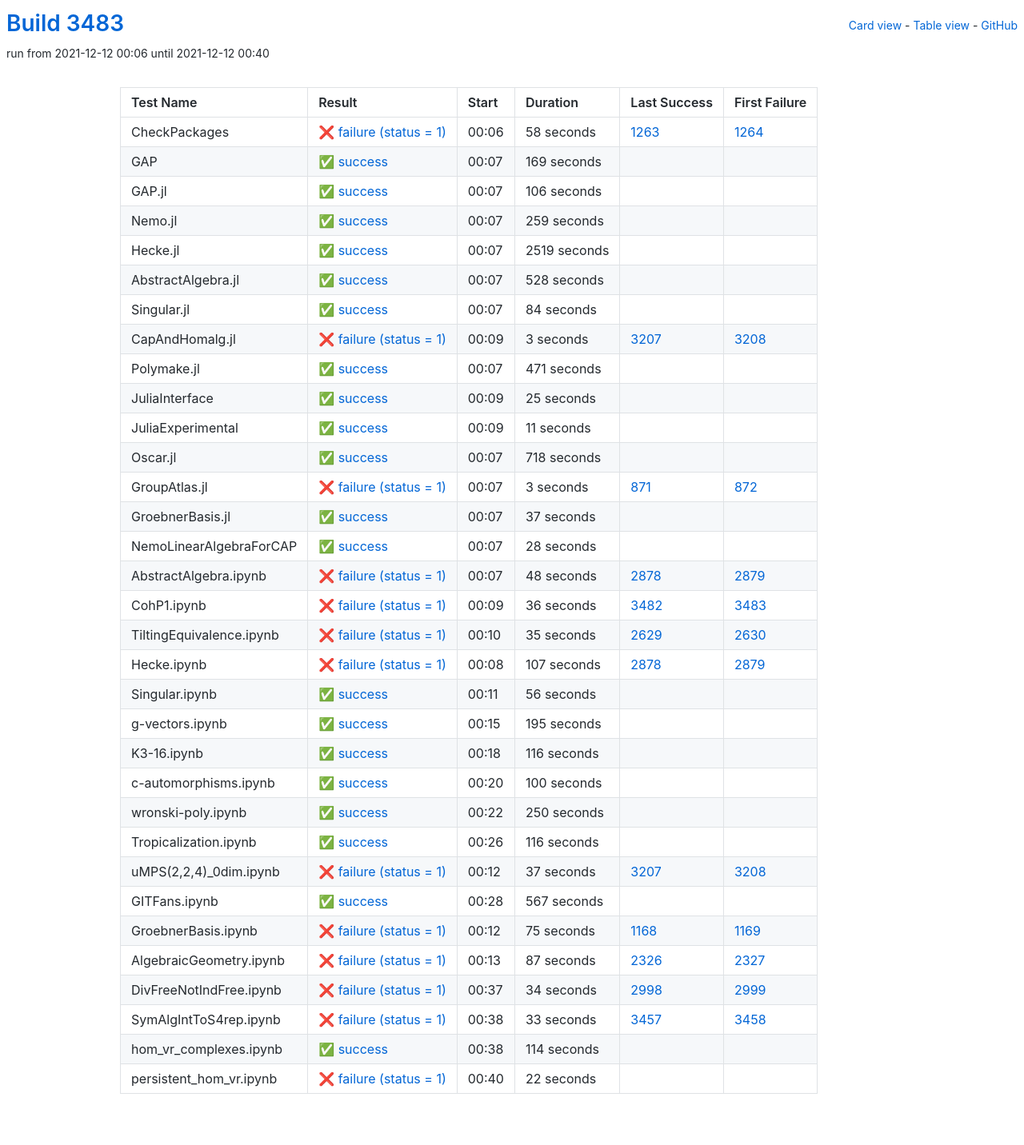
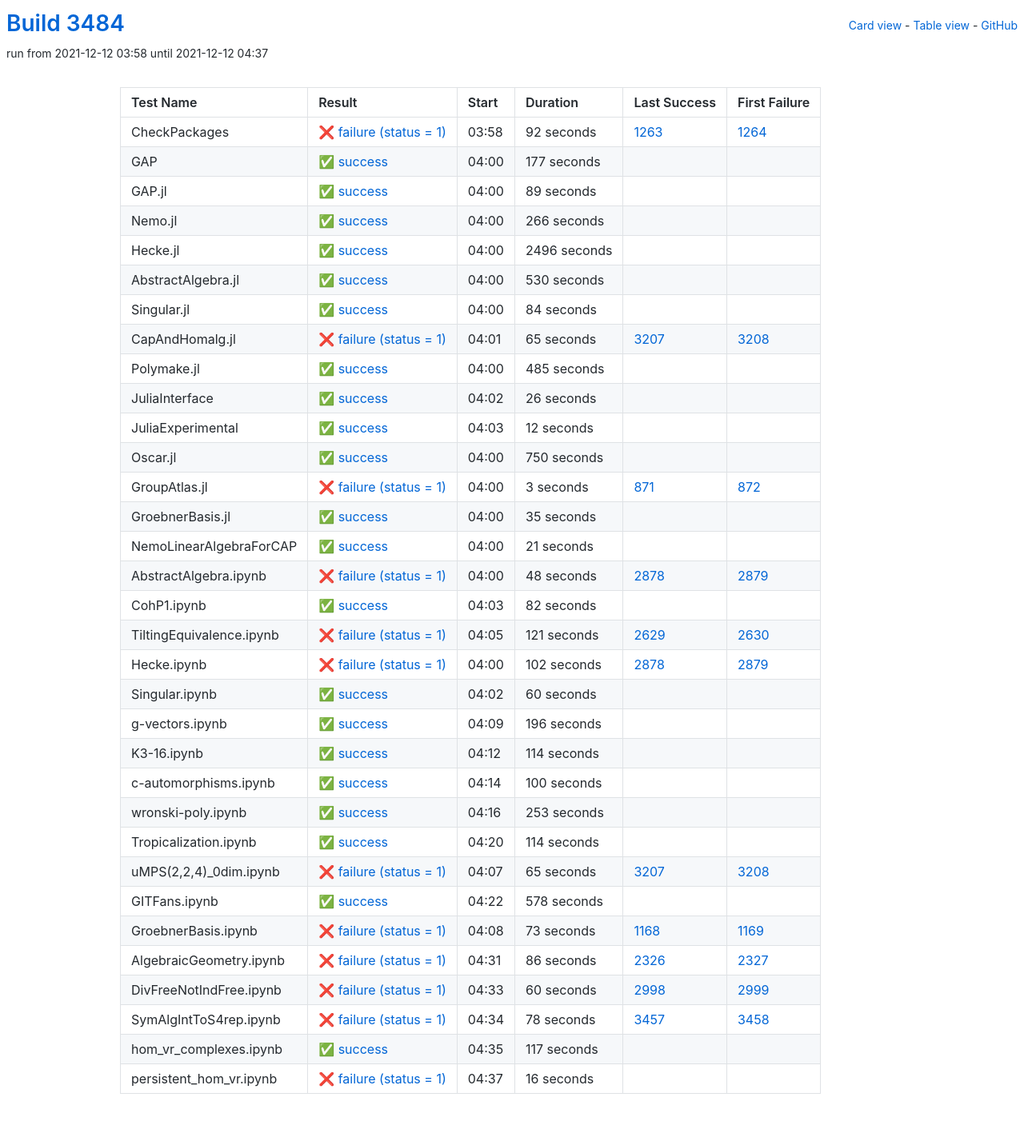
Before and after one commit to oscar-system/oscar-ci-status-stable, a Jekyll site: the page built from table.html, in a window 1280 px wide. Shown: the whole page at 80% size. Built offline with Jekyll 4.4.1, drawn with Linux system fonts in a browser that asks for light colours.

Commit message:
Build #3484

```diff
--- a/_data/ci.yml
+++ b/_data/ci.yml
@@ -1,6 +1,6 @@
 ---
-build: 3483
-build_url: https://oscarci.mathematik.uni-kl.de/job/oscar-stable/3483/
+build: 3484
+build_url: https://oscarci.mathematik.uni-kl.de/job/oscar-stable/3484/
 job: oscar-stable
 organization: oscar-system
 repo: oscar-ci-status-stable
@@ -8,80 +8,80 @@ repourl: https://github.com/oscar-system/oscar-ci-status-stable
 tests:
 - name: CheckPackages
   id: checkpackages
-  log: https://oscarci.mathematik.uni-kl.de/job/oscar-stable/3483/artifact/logs/build-3483/CheckPackages.log
-  start: 2021-12-12 00:06
+  log: https://oscarci.mathematik.uni-kl.de/job/oscar-stable/3484/artifact/logs/build-3484/CheckPackages.log
+  start: 2021-12-12 03:58
   success: false
   exitcode: 1
   status: failure
-  duration: 58
+  duration: 92
   last_success: 1263
   last_success_url: https://oscarci.mathematik.uni-kl.de/job/oscar-stable/1263/
   first_failure: 1264
   first_failure_url: https://oscarci.mathematik.uni-kl.de/job/oscar-stable/1264/
 - name: GAP
   id: gap
-  log: https://oscarci.mathematik.uni-kl.de/job/oscar-stable/3483/artifact/logs/build-3483/GAP.log
-  start: 2021-12-12 00:07
+  log: https://oscarci.mathematik.uni-kl.de/job/oscar-stable/3484/artifact/logs/build-3484/GAP.log
+  start: 2021-12-12 04:00
   success: true
   exitcode: 0
   status: success
-  duration: 169
+  duration: 177
   last_success: false
   last_success_url:
   first_failure: false
   first_failure_url:
 - name: GAP.jl
   id: gap-jl
-  log: https://oscarci.mathematik.uni-kl.de/job/oscar-stable/3483/artifact/logs/build-3483/GAP.jl.log
-  start: 2021-12-12 00:07
+  log: https://oscarci.mathematik.uni-kl.de/job/oscar-stable/3484/artifact/logs/build-3484/GAP.jl.log
+  start: 2021-12-12 04:00
   success: true
   exitcode: 0
   status: success
-  duration: 106
+  duration: 89
   last_success: false
   last_success_url:
   first_failure: false
   first_failure_url:
 - name: Nemo.jl
   id: nemo-jl
-  log: https://oscarci.mathematik.uni-kl.de/job/oscar-stable/3483/artifact/logs/build-3483/Nemo.jl.log
-  start: 2021-12-12 00:07
+  log: https://oscarci.mathematik.uni-kl.de/job/oscar-stable/3484/artifact/logs/build-3484/Nemo.jl.log
+  start: 2021-12-12 04:00
   success: true
   exitcode: 0
   status: success
-  duration: 259
+  duration: 266
   last_success: false
   last_success_url:
   first_failure: false
   first_failure_url:
 - name: Hecke.jl
   id: hecke-jl
-  log: https://oscarci.mathematik.uni-kl.de/job/oscar-stable/3483/artifact/logs/build-3483/Hecke.jl.log
-  start: 2021-12-12 00:07
+  log: https://oscarci.mathematik.uni-kl.de/job/oscar-stable/3484/artifact/logs/build-3484/Hecke.jl.log
+  start: 2021-12-12 04:00
   success: true
   exitcode: 0
   status: success
-  duration: 2519
+  duration: 2496
   last_success: false
   last_success_url:
   first_failure: false
   first_failure_url:
 - name: AbstractAlgebra.jl
   id: abstractalgebra-jl
-  log: https://oscarci.mathematik.uni-kl.de/job/oscar-stable/3483/artifact/logs/build-3483/AbstractAlgebra.jl.log
-  start: 2021-12-12 00:07
+  log: https://oscarci.mathematik.uni-kl.de/job/oscar-stable/3484/artifact/logs/build-3484/AbstractAlgebra.jl.log
+  start: 2021-12-12 04:00
   success: true
   exitcode: 0
   status: success
-  duration: 528
+  duration: 530
   last_success: false
   last_success_url:
   first_failure: false
   first_failure_url:
 - name: Singular.jl
   id: singular-jl
-  log: https://oscarci.mathematik.uni-kl.de/job/oscar-stable/3483/artifact/logs/build-3483/Singular.jl.log
-  start: 2021-12-12 00:07
+  log: https://oscarci.mathematik.uni-kl.de/job/oscar-stable/3484/artifact/logs/build-3484/Singular.jl.log
+  start: 2021-12-12 04:00
   success: true
   exitcode: 0
   status: success
@@ -92,68 +92,68 @@ tests:
   first_failure_url:
 - name: CapAndHomalg.jl
   id: capandhomalg-jl
-  log: https://oscarci.mathematik.uni-kl.de/job/oscar-stable/3483/artifact/logs/build-3483/CapAndHomalg.jl.log
-  start: 2021-12-12 00:09
+  log: https://oscarci.mathematik.uni-kl.de/job/oscar-stable/3484/artifact/logs/build-3484/CapAndHomalg.jl.log
+  start: 2021-12-12 04:01
   success: false
   exitcode: 1
   status: failure
-  duration: 3
+  duration: 65
   last_success: 3207
   last_success_url: https://oscarci.mathematik.uni-kl.de/job/oscar-stable/3207/
   first_failure: 3208
   first_failure_url: https://oscarci.mathematik.uni-kl.de/job/oscar-stable/3208/
 - name: Polymake.jl
   id: polymake-jl
-  log: https://oscarci.mathematik.uni-kl.de/job/oscar-stable/3483/artifact/logs/build-3483/Polymake.jl.log
-  start: 2021-12-12 00:07
+  log: https://oscarci.mathematik.uni-kl.de/job/oscar-stable/3484/artifact/logs/build-3484/Polymake.jl.log
+  start: 2021-12-12 04:00
   success: true
   exitcode: 0
   status: success
-  duration: 471
+  duration: 485
   last_success: false
   last_success_url:
   first_failure: false
   first_failure_url:
 - name: JuliaInterface
   id: juliainterface
-  log: https://oscarci.mathematik.uni-kl.de/job/oscar-stable/3483/artifact/logs/build-3483/JuliaInterface.log
-  start: 2021-12-12 00:09
+  log: https://oscarci.mathematik.uni-kl.de/job/oscar-stable/3484/artifact/logs/build-3484/JuliaInterface.log
+  start: 2021-12-12 04:02
   success: true
   exitcode: 0
   status: success
-  duration: 25
+  duration: 26
   last_success: false
   last_success_url:
   first_failure: false
   first_failure_url:
 - name: JuliaExperimental
   id: juliaexperimental
-  log: https://oscarci.mathematik.uni-kl.de/job/oscar-stable/3483/artifact/logs/build-3483/JuliaExperimental.log
-  start: 2021-12-12 00:09
+  log: https://oscarci.mathematik.uni-kl.de/job/oscar-stable/3484/artifact/logs/build-3484/JuliaExperimental.log
+  start: 2021-12-12 04:03
   success: true
   exitcode: 0
   status: success
-  duration: 11
+  duration: 12
   last_success: false
   last_success_url:
   first_failure: false
   first_failure_url:
 - name: Oscar.jl
   id: oscar-jl
-  log: https://oscarci.mathematik.uni-kl.de/job/oscar-stable/3483/artifact/logs/build-3483/Oscar.jl.log
-  start: 2021-12-12 00:07
+  log: https://oscarci.mathematik.uni-kl.de/job/oscar-stable/3484/artifact/logs/build-3484/Oscar.jl.log
+  start: 2021-12-12 04:00
   success: true
   exitcode: 0
   status: success
-  duration: 718
+  duration: 750
   last_success: false
   last_success_url:
   first_failure: false
   first_failure_url:
 - name: GroupAtlas.jl
   id: groupatlas-jl
-  log: https://oscarci.mathematik.uni-kl.de/job/oscar-stable/3483/artifact/logs/build-3483/GroupAtlas.jl.log
-  start: 2021-12-12 00:07
+  log: https://oscarci.mathematik.uni-kl.de/job/oscar-stable/3484/artifact/logs/build-3484/GroupAtlas.jl.log
+  start: 2021-12-12 04:00
   success: false
   exitcode: 1
   status: failure
@@ -164,32 +164,32 @@ tests:
   first_failure_url: https://oscarci.mathematik.uni-kl.de/job/oscar-stable/872/
 - name: GroebnerBasis.jl
   id: groebnerbasis-jl
-  log: https://oscarci.mathematik.uni-kl.de/job/oscar-stable/3483/artifact/logs/build-3483/GroebnerBasis.jl.log
-  start: 2021-12-12 00:07
+  log: https://oscarci.mathematik.uni-kl.de/job/oscar-stable/3484/artifact/logs/build-3484/GroebnerBasis.jl.log
+  start: 2021-12-12 04:00
   success: true
   exitcode: 0
   status: success
-  duration: 37
+  duration: 35
   last_success: false
   last_success_url:
   first_failure: false
   first_failure_url:
 - name: NemoLinearAlgebraForCAP
   id: nemolinearalgebraforcap
-  log: https://oscarci.mathematik.uni-kl.de/job/oscar-stable/3483/artifact/logs/build-3483/NemoLinearAlgebraForCAP.log
-  start: 2021-12-12 00:07
+  log: https://oscarci.mathematik.uni-kl.de/job/oscar-stable/3484/artifact/logs/build-3484/NemoLinearAlgebraForCAP.log
+  start: 2021-12-12 04:00
   success: true
   exitcode: 0
   status: success
-  duration: 28
+  duration: 21
   last_success: false
   last_success_url:
   first_failure: false
   first_failure_url:
 - name: AbstractAlgebra.ipynb
   id: abstractalgebra-ipynb
-  log: https://oscarci.mathematik.uni-kl.de/job/oscar-stable/3483/artifact/logs/build-3483/AbstractAlgebra.ipynb.log
-  start: 2021-12-12 00:07
+  log: https://oscarci.mathematik.uni-kl.de/job/oscar-stable/3484/artifact/logs/build-3484/AbstractAlgebra.ipynb.log
+  start: 2021-12-12 04:00
   success: false
   exitcode: 1
   status: failure
@@ -200,80 +200,80 @@ tests:
   first_failure_url: https://oscarci.mathematik.uni-kl.de/job/oscar-stable/2879/
 - name: CohP1.ipynb
   id: cohp1-ipynb
-  log: https://oscarci.mathematik.uni-kl.de/job/oscar-stable/3483/artifact/logs/build-3483/CohP1.ipynb.log
-  start: 2021-12-12 00:09
+  log: https://oscarci.mathematik.uni-kl.de/job/oscar-stable/3484/artifact/logs/build-3484/CohP1.ipynb.log
+  start: 2021-12-12 04:03
+  success: true
+  exitcode: 0
+  status: success
+  duration: 82
+  last_success: false
+  last_success_url:
+  first_failure: false
+  first_failure_url:
+- name: TiltingEquivalence.ipynb
+  id: tiltingequivalence-ipynb
+  log: https://oscarci.mathematik.uni-kl.de/job/oscar-stable/3484/artifact/logs/build-3484/TiltingEquivalence.ipynb.log
+  start: 2021-12-12 04:05
   success: false
   exitcode: 1
   status: failure
-  duration: 36
-  last_success: 3482
-  last_success_url: https://oscarci.mathematik.uni-kl.de/job/oscar-stable/3482/
-  first_failure: 3483
-  first_failure_url: https://oscarci.mathematik.uni-kl.de/job/oscar-stable/3483/
-- name: TiltingEquivalence.ipynb
-  id: tiltingequivalence-ipynb
-  log: https://oscarci.mathematik.uni-kl.de/job/oscar-stable/3483/artifact/logs/build-3483/TiltingEquivalence.ipynb.log
-  start: 2021-12-12 00:10
-  success: false
-  exitcode: 1
-  status: failure
-  duration: 35
+  duration: 121
   last_success: 2629
   last_success_url: https://oscarci.mathematik.uni-kl.de/job/oscar-stable/2629/
   first_failure: 2630
   first_failure_url: https://oscarci.mathematik.uni-kl.de/job/oscar-stable/2630/
 - name: Hecke.ipynb
   id: hecke-ipynb
-  log: https://oscarci.mathematik.uni-kl.de/job/oscar-stable/3483/artifact/logs/build-3483/Hecke.ipynb.log
-  start: 2021-12-12 00:08
+  log: https://oscarci.mathematik.uni-kl.de/job/oscar-stable/3484/artifact/logs/build-3484/Hecke.ipynb.log
+  start: 2021-12-12 04:00
   success: false
   exitcode: 1
   status: failure
-  duration: 107
+  duration: 102
   last_success: 2878
   last_success_url: https://oscarci.mathematik.uni-kl.de/job/oscar-stable/2878/
   first_failure: 2879
   first_failure_url: https://oscarci.mathematik.uni-kl.de/job/oscar-stable/2879/
 - name: Singular.ipynb
   id: singular-ipynb
-  log: https://oscarci.mathematik.uni-kl.de/job/oscar-stable/3483/artifact/logs/build-3483/Singular.ipynb.log
-  start: 2021-12-12 00:11
+  log: https://oscarci.mathematik.uni-kl.de/job/oscar-stable/3484/artifact/logs/build-3484/Singular.ipynb.log
+  start: 2021-12-12 04:02
   success: true
   exitcode: 0
   status: success
-  duration: 56
+  duration: 60
   last_success: false
   last_success_url:
   first_failure: false
   first_failure_url:
 - name: g-vectors.ipynb
   id: g-vectors-ipynb
-  log: https://oscarci.mathematik.uni-kl.de/job/oscar-stable/3483/artifact/logs/build-3483/g-vectors.ipynb.log
-  start: 2021-12-12 00:15
+  log: https://oscarci.mathematik.uni-kl.de/job/oscar-stable/3484/artifact/logs/build-3484/g-vectors.ipynb.log
+  start: 2021-12-12 04:09
   success: true
   exitcode: 0
   status: success
-  duration: 195
+  duration: 196
   last_success: false
   last_success_url:
   first_failure: false
   first_failure_url:
 - name: K3-16.ipynb
   id: k3-16-ipynb
-  log: https://oscarci.mathematik.uni-kl.de/job/oscar-stable/3483/artifact/logs/build-3483/K3-16.ipynb.log
-  start: 2021-12-12 00:18
+  log: https://oscarci.mathematik.uni-kl.de/job/oscar-stable/3484/artifact/logs/build-3484/K3-16.ipynb.log
+  start: 2021-12-12 04:12
   success: true
   exitcode: 0
   status: success
-  duration: 116
+  duration: 114
   last_success: false
   last_success_url:
   first_failure: false
   first_failure_url:
 - name: c-automorphisms.ipynb
   id: c-automorphisms-ipynb
-  log: https://oscarci.mathematik.uni-kl.de/job/oscar-stable/3483/artifact/logs/build-3483/c-automorphisms.ipynb.log
-  start: 2021-12-12 00:20
+  log: https://oscarci.mathematik.uni-kl.de/job/oscar-stable/3484/artifact/logs/build-3484/c-automorphisms.ipynb.log
+  start: 2021-12-12 04:14
   success: true
   exitcode: 0
   status: success
@@ -284,104 +284,20 @@ tests:
   first_failure_url:
 - name: wronski-poly.ipynb
   id: wronski-poly-ipynb
-  log: https://oscarci.mathematik.uni-kl.de/job/oscar-stable/3483/artifact/logs/build-3483/wronski-poly.ipynb.log
-  start: 2021-12-12 00:22
+  log: https://oscarci.mathematik.uni-kl.de/job/oscar-stable/3484/artifact/logs/build-3484/wronski-poly.ipynb.log
+  start: 2021-12-12 04:16
   success: true
   exitcode: 0
   status: success
-  duration: 250
+  duration: 253
   last_success: false
   last_success_url:
   first_failure: false
   first_failure_url:
 - name: Tropicalization.ipynb
   id: tropicalization-ipynb
-  log: https://oscarci.mathematik.uni-kl.de/job/oscar-stable/3483/artifact/logs/build-3483/Tropicalization.ipynb.log
-  start: 2021-12-12 00:26
-  success: true
-  exitcode: 0
-  status: success
-  duration: 116
-  last_success: false
-  last_success_url:
-  first_failure: false
-  first_failure_url:
-- name: uMPS(2,2,4)_0dim.ipynb
-  id: umps-2-2-4-0dim-ipynb
-  log: https://oscarci.mathematik.uni-kl.de/job/oscar-stable/3483/artifact/logs/build-3483/uMPS-2-2-4-_0dim.ipynb.log
-  start: 2021-12-12 00:12
-  success: false
-  exitcode: 1
-  status: failure
-  duration: 37
-  last_success: 3207
-  last_success_url: https://oscarci.mathematik.uni-kl.de/job/oscar-stable/3207/
-  first_failure: 3208
-  first_failure_url: https://oscarci.mathematik.uni-kl.de/job/oscar-stable/3208/
-- name: GITFans.ipynb
-  id: gitfans-ipynb
-  log: https://oscarci.mathematik.uni-kl.de/job/oscar-stable/3483/artifact/logs/build-3483/GITFans.ipynb.log
-  start: 2021-12-12 00:28
-  success: true
-  exitcode: 0
-  status: success
-  duration: 567
-  last_success: false
-  last_success_url:
-  first_failure: false
-  first_failure_url:
-- name: GroebnerBasis.ipynb
-  id: groebnerbasis-ipynb
-  log: https://oscarci.mathematik.uni-kl.de/job/oscar-stable/3483/artifact/logs/build-3483/GroebnerBasis.ipynb.log
-  start: 2021-12-12 00:12
-  success: false
-  exitcode: 1
-  status: failure
-  duration: 75
-  last_success: 1168
-  last_success_url: https://oscarci.mathematik.uni-kl.de/job/oscar-stable/1168/
-  first_failure: 1169
-  first_failure_url: https://oscarci.mathematik.uni-kl.de/job/oscar-stable/1169/
-- name: AlgebraicGeometry.ipynb
-  id: algebraicgeometry-ipynb
-  log: https://oscarci.mathematik.uni-kl.de/job/oscar-stable/3483/artifact/logs/build-3483/AlgebraicGeometry.ipynb.log
-  start: 2021-12-12 00:13
-  success: false
-  exitcode: 1
-  status: failure
-  duration: 87
-  last_success: 2326
-  last_success_url: https://oscarci.mathematik.uni-kl.de/job/oscar-stable/2326/
-  first_failure: 2327
-  first_failure_url: https://oscarci.mathematik.uni-kl.de/job/oscar-stable/2327/
-- name: DivFreeNotIndFree.ipynb
-  id: divfreenotindfree-ipynb
-  log: https://oscarci.mathematik.uni-kl.de/job/oscar-stable/3483/artifact/logs/build-3483/DivFreeNotIndFree.ipynb.log
-  start: 2021-12-12 00:37
-  success: false
-  exitcode: 1
-  status: failure
-  duration: 34
-  last_success: 2998
-  last_success_url: https://oscarci.mathematik.uni-kl.de/job/oscar-stable/2998/
-  first_failure: 2999
-  first_failure_url: https://oscarci.mathematik.uni-kl.de/job/oscar-stable/2999/
-- name: SymAlgIntToS4rep.ipynb
-  id: symalginttos4rep-ipynb
-  log: https://oscarci.mathematik.uni-kl.de/job/oscar-stable/3483/artifact/logs/build-3483/SymAlgIntToS4rep.ipynb.log
-  start: 2021-12-12 00:38
-  success: false
-  exitcode: 1
-  status: failure
-  duration: 33
-  last_success: 3457
-  last_success_url: https://oscarci.mathematik.uni-kl.de/job/oscar-stable/3457/
-  first_failure: 3458
-  first_failure_url: https://oscarci.mathematik.uni-kl.de/job/oscar-stable/3458/
-- name: hom_vr_complexes.ipynb
-  id: hom-vr-complexes-ipynb
-  log: https://oscarci.mathematik.uni-kl.de/job/oscar-stable/3483/artifact/logs/build-3483/hom_vr_complexes.ipynb.log
-  start: 2021-12-12 00:38
+  log: https://oscarci.mathematik.uni-kl.de/job/oscar-stable/3484/artifact/logs/build-3484/Tropicalization.ipynb.log
+  start: 2021-12-12 04:20
   success: true
   exitcode: 0
   status: success
@@ -390,15 +306,99 @@ tests:
   last_success_url:
   first_failure: false
   first_failure_url:
-- name: persistent_hom_vr.ipynb
-  id: persistent-hom-vr-ipynb
-  log: https://oscarci.mathematik.uni-kl.de/job/oscar-stable/3483/artifact/logs/build-3483/persistent_hom_vr.ipynb.log
-  start: 2021-12-12 00:40
+- name: uMPS(2,2,4)_0dim.ipynb
+  id: umps-2-2-4-0dim-ipynb
+  log: https://oscarci.mathematik.uni-kl.de/job/oscar-stable/3484/artifact/logs/build-3484/uMPS-2-2-4-_0dim.ipynb.log
+  start: 2021-12-12 04:07
   success: false
   exitcode: 1
   status: failure
-  duration: 22
+  duration: 65
+  last_success: 3207
+  last_success_url: https://oscarci.mathematik.uni-kl.de/job/oscar-stable/3207/
+  first_failure: 3208
+  first_failure_url: https://oscarci.mathematik.uni-kl.de/job/oscar-stable/3208/
+- name: GITFans.ipynb
+  id: gitfans-ipynb
+  log: https://oscarci.mathematik.uni-kl.de/job/oscar-stable/3484/artifact/logs/build-3484/GITFans.ipynb.log
+  start: 2021-12-12 04:22
+  success: true
+  exitcode: 0
+  status: success
+  duration: 578
   last_success: false
   last_success_url:
   first_failure: false
   first_failure_url:
+- name: GroebnerBasis.ipynb
+  id: groebnerbasis-ipynb
+  log: https://oscarci.mathematik.uni-kl.de/job/oscar-stable/3484/artifact/logs/build-3484/GroebnerBasis.ipynb.log
+  start: 2021-12-12 04:08
+  success: false
+  exitcode: 1
+  status: failure
+  duration: 73
+  last_success: 1168
+  last_success_url: https://oscarci.mathematik.uni-kl.de/job/oscar-stable/1168/
+  first_failure: 1169
+  first_failure_url: https://oscarci.mathematik.uni-kl.de/job/oscar-stable/1169/
+- name: AlgebraicGeometry.ipynb
+  id: algebraicgeometry-ipynb
+  log: https://oscarci.mathematik.uni-kl.de/job/oscar-stable/3484/artifact/logs/build-3484/AlgebraicGeometry.ipynb.log
+  start: 2021-12-12 04:31
+  success: false
+  exitcode: 1
+  status: failure
+  duration: 86
+  last_success: 2326
+  last_success_url: https://oscarci.mathematik.uni-kl.de/job/oscar-stable/2326/
+  first_failure: 2327
+  first_failure_url: https://oscarci.mathematik.uni-kl.de/job/oscar-stable/2327/
+- name: DivFreeNotIndFree.ipynb
+  id: divfreenotindfree-ipynb
+  log: https://oscarci.mathematik.uni-kl.de/job/oscar-stable/3484/artifact/logs/build-3484/DivFreeNotIndFree.ipynb.log
+  start: 2021-12-12 04:33
+  success: false
+  exitcode: 1
+  status: failure
+  duration: 60
+  last_success: 2998
+  last_success_url: https://oscarci.mathematik.uni-kl.de/job/oscar-stable/2998/
+  first_failure: 2999
+  first_failure_url: https://oscarci.mathematik.uni-kl.de/job/oscar-stable/2999/
+- name: SymAlgIntToS4rep.ipynb
+  id: symalginttos4rep-ipynb
+  log: https://oscarci.mathematik.uni-kl.de/job/oscar-stable/3484/artifact/logs/build-3484/SymAlgIntToS4rep.ipynb.log
+  start: 2021-12-12 04:34
+  success: false
+  exitcode: 1
+  status: failure
+  duration: 78
+  last_success: 3457
+  last_success_url: https://oscarci.mathematik.uni-kl.de/job/oscar-stable/3457/
+  first_failure: 3458
+  first_failure_url: https://oscarci.mathematik.uni-kl.de/job/oscar-stable/3458/
+- name: hom_vr_complexes.ipynb
+  id: hom-vr-complexes-ipynb
+  log: https://oscarci.mathematik.uni-kl.de/job/oscar-stable/3484/artifact/logs/build-3484/hom_vr_complexes.ipynb.log
+  start: 2021-12-12 04:35
+  success: true
+  exitcode: 0
+  status: success
+  duration: 117
+  last_success: false
+  last_success_url:
+  first_failure: false
+  first_failure_url:
+- name: persistent_hom_vr.ipynb
+  id: persistent-hom-vr-ipynb
+  log: https://oscarci.mathematik.uni-kl.de/job/oscar-stable/3484/artifact/logs/build-3484/persistent_hom_vr.ipynb.log
+  start: 2021-12-12 04:37
+  success: false
+  exitcode: 1
+  status: failure
+  duration: 16
+  last_success: false
+  last_success_url:
+  first_failure: false
+  first_failure_url:
```
Also changed, not shown: README.md.
